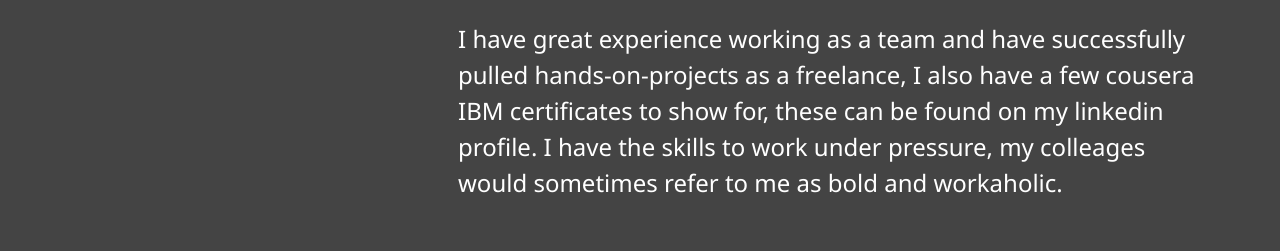
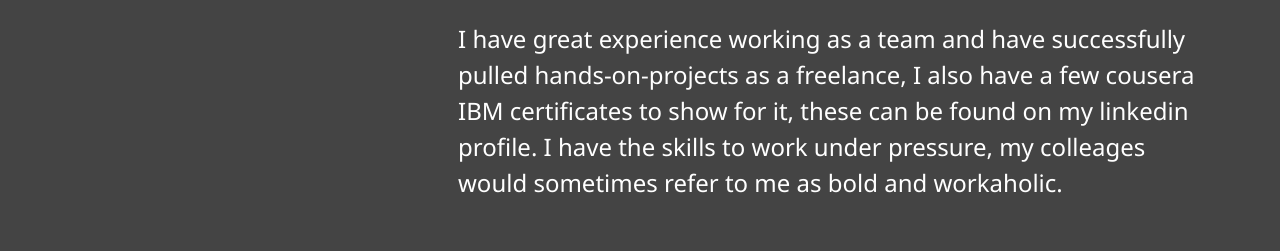
Before and after one commit to TrellixVulnTeam/__Portfolio_0OHG, a website: page dist/about.html in a window 1280 px wide. Shown: the part 459-710 px from the top of the page. Drawn offline with Linux system fonts and the light colour scheme.

Commit message:
website_portfolio

```diff
--- a/dist/about.html
+++ b/dist/about.html
@@ -61,7 +61,7 @@
             <div class="bio">
                 <h3 class="text-secondary">BIO</h3>
                 <p>My name is Bankole Samuel Ayodele a graduate of Computer science, an IT professional, experienced full stack developer and a database administrator.</p>
-                <p>I have great experience working as a team and have successfully pulled hands-on-projects as a freelance, I also have a few cousera IBM certificates to show for, these can be found on my linkedin profile. I have the skills to work under
+                <p>I have great experience working as a team and have successfully pulled hands-on-projects as a freelance, I also have a few cousera IBM certificates to show for it, these can be found on my linkedin profile. I have the skills to work under
                     pressure, my colleages would sometimes refer to me as bold and workaholic.
                 </p>
                 <br/>
```
